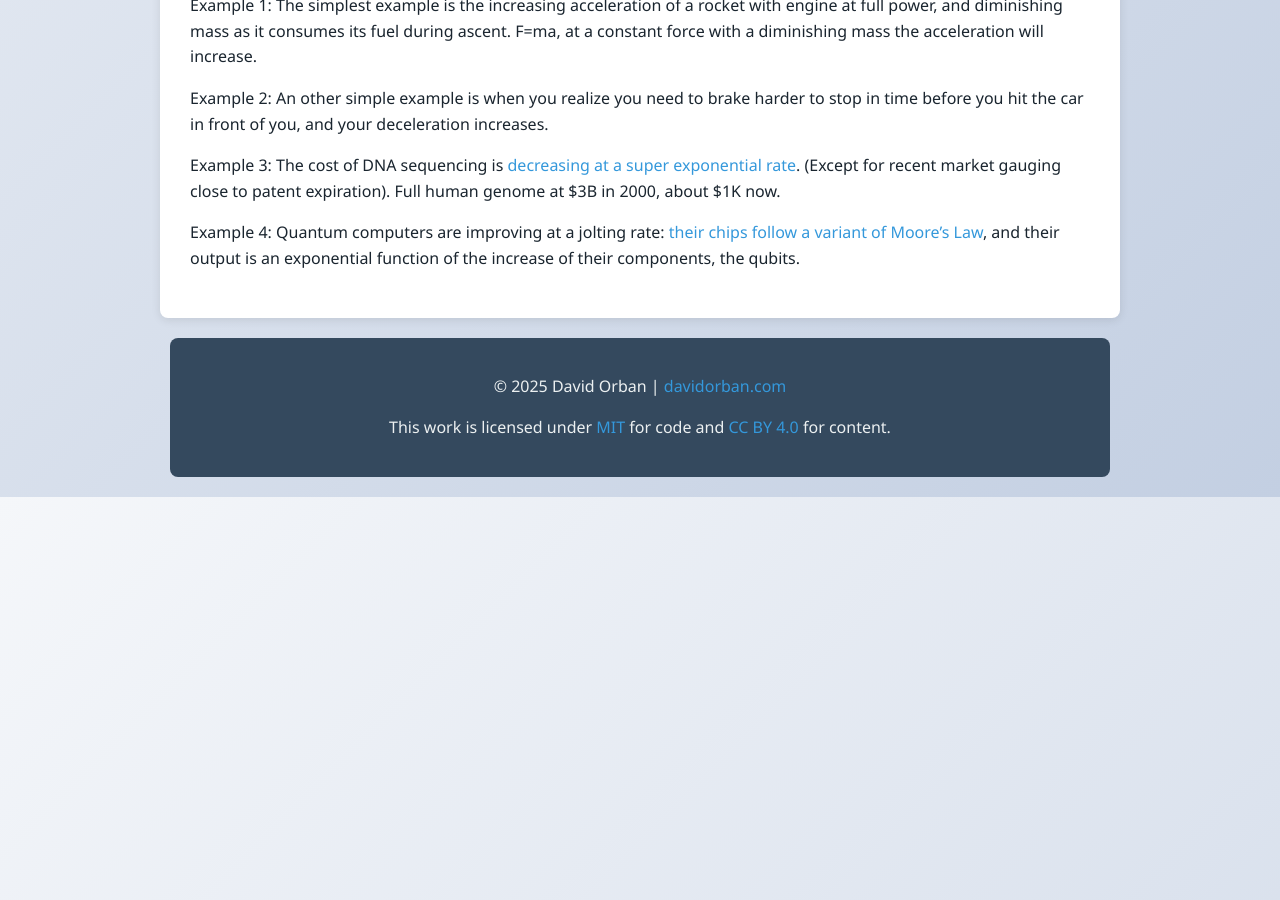
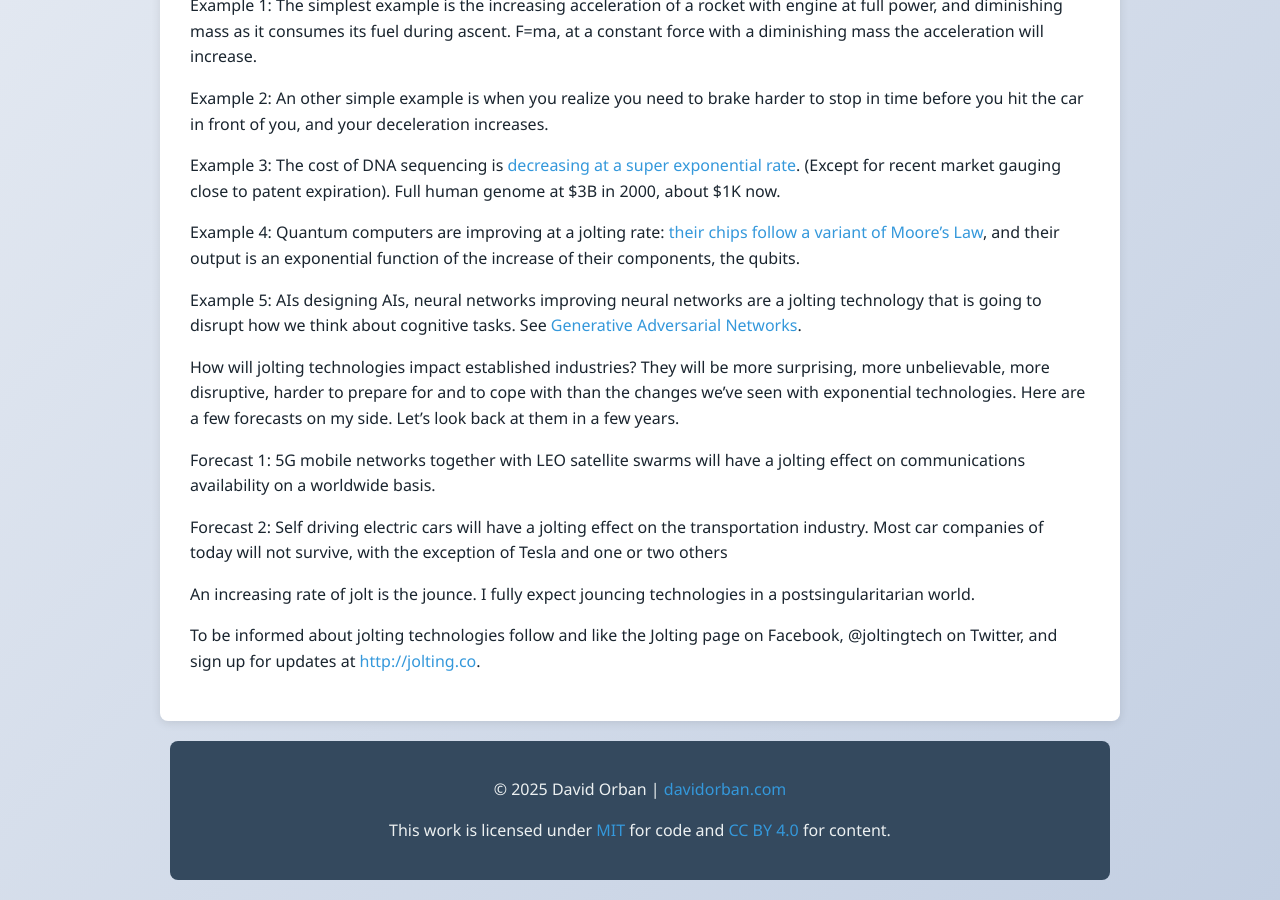
Before and after one commit to davidorban/jolting, a Jekyll site: the page built from docs/_posts/2020-09-29-jolting-technologies.md, in a window 1280 px wide and 900 px high, scrolled down 1331 px. Built offline with Jekyll 4.4.1, drawn with Linux system fonts in a browser that asks for light colours.

Commit message:
Add blog posts from jolting.co with content, updates, and video embeds

```diff
--- a/docs/_posts/2020-09-29-jolting-technologies.md
+++ b/docs/_posts/2020-09-29-jolting-technologies.md
@@ -38,3 +38,15 @@ Example 2: An other simple example is when you realize you need to brake harder
 Example 3: The cost of DNA sequencing is [decreasing at a super exponential rate](https://www.genome.gov/about-genomics/fact-sheets/Sequencing-Human-Genome-cost). (Except for recent market gauging close to patent expiration). Full human genome at $3B in 2000, about $1K now.
 
 Example 4: Quantum computers are improving at a jolting rate: [their chips follow a variant of Moore's Law](https://www.dwavesys.com/tutorials/background-reading-series/introduction-d-wave-quantum-hardware), and their output is an exponential function of the increase of their components, the qubits.
+
+Example 5: AIs designing AIs, neural networks improving neural networks are a jolting technology that is going to disrupt how we think about cognitive tasks. See [Generative Adversarial Networks](https://en.wikipedia.org/wiki/Generative_adversarial_network).
+
+How will jolting technologies impact established industries? They will be more surprising, more unbelievable, more disruptive, harder to prepare for and to cope with than the changes we’ve seen with exponential technologies. Here are a few forecasts on my side. Let’s look back at them in a few years.
+
+Forecast 1: 5G mobile networks together with LEO satellite swarms will have a jolting effect on communications availability on a worldwide basis.
+
+Forecast 2: Self driving electric cars will have a jolting effect on the transportation industry. Most car companies of today will not survive, with the exception of Tesla and one or two others
+
+An increasing rate of jolt is the jounce. I fully expect jouncing technologies in a postsingularitarian world.
+
+To be informed about jolting technologies follow and like the Jolting page on Facebook, @joltingtech on Twitter, and sign up for updates at [http://jolting.co](http://jolting.co).
```
Also changed, not shown: docs/_posts/2019-10-01-technology-adoption.md (added, +19 -0 lines), docs/_posts/2020-02-01-jolting-ai.md (added, +15 -0 lines), docs/_posts/2020-04-01-jolting-adaptability.md (added, +11 -0 lines), docs/_posts/2020-10-01-nvidia-proves-that-ai-is-jolting.md (added, +11 -0 lines), docs/_posts/2020-11-01-elon-musk-is-jolting.md (+2 -0 lines), docs/_posts/2020-11-01-intel-is-jolting.md (+2 -0 lines).
